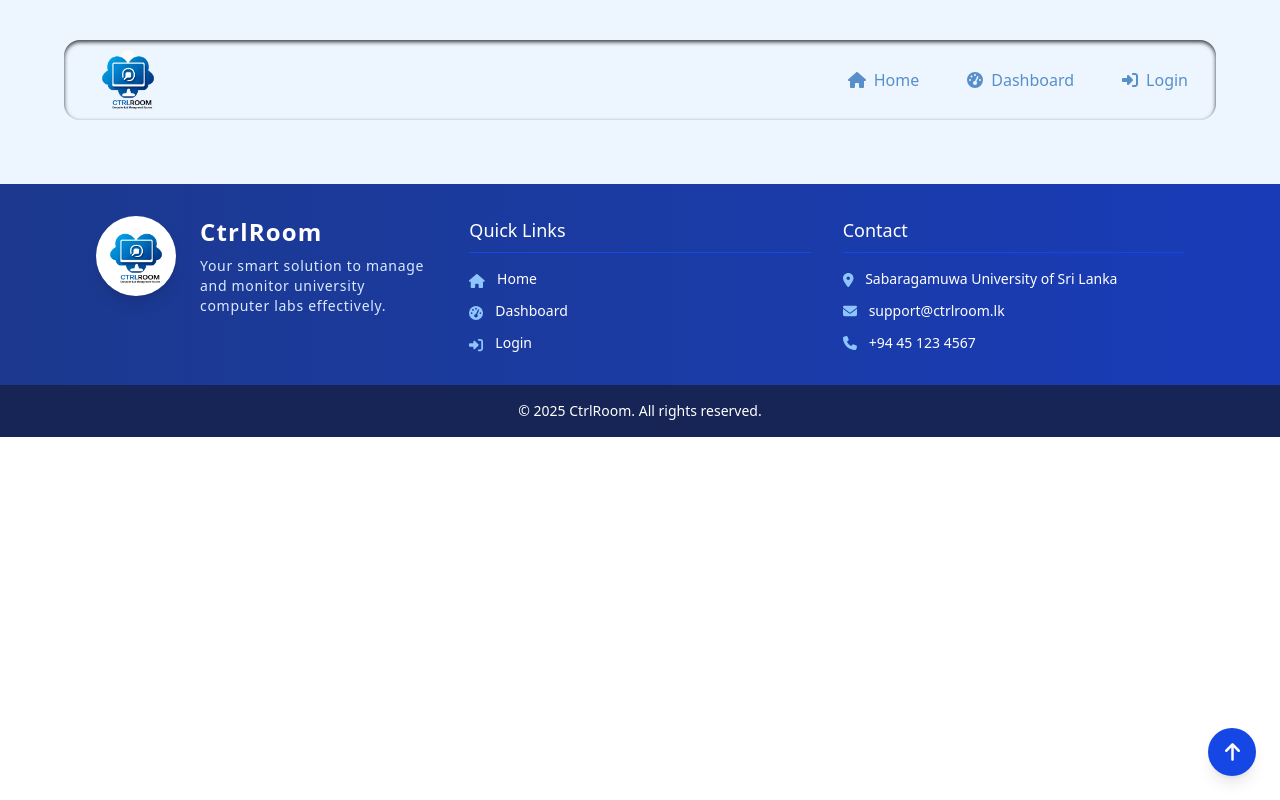
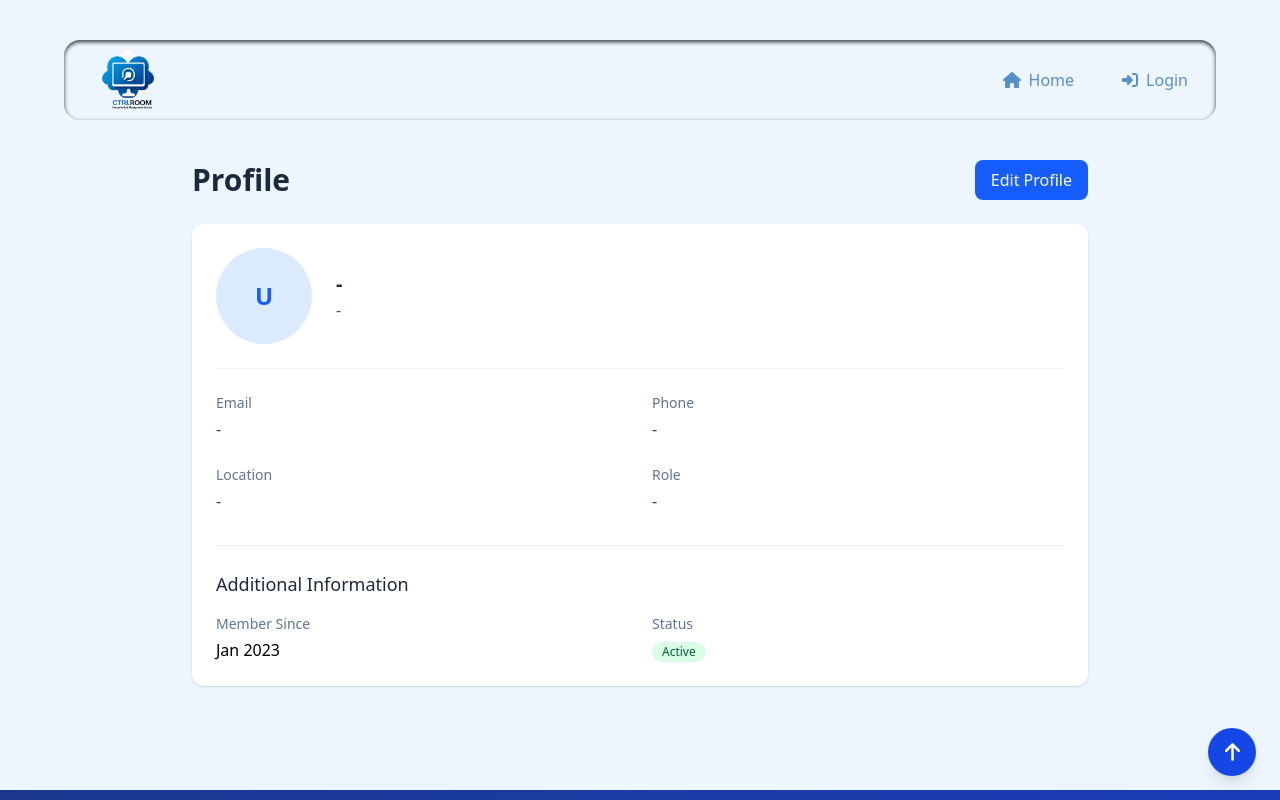
Before and after one commit to Thushan2002/CtrlRoom, a React (Vite) app in the folder Frontend/: page /profile in a window 1280 px wide. Shown: the top 800 px of the page. Built offline with nearby package versions, Linux system fonts and the light colour scheme.

Commit message:
fix: navbar and computers page fixed

```diff
--- a/Frontend/src/App.jsx
+++ b/Frontend/src/App.jsx
@@ -6,6 +6,7 @@ import Footer from "./Components/Footer";
 import SignUp from "./Pages/SignUp";
 import Login from "./Pages/Login";
 import { Route, Routes, useLocation } from "react-router-dom";
+import Profile from "./Pages/Profile";
 
 const App = () => {
   const location = useLocation();
@@ -24,6 +25,7 @@ const App = () => {
           <Route path="/" element={<HomePage />} />
           <Route path="/signup" element={<SignUp />} />
           <Route path="/dashboard" element={<Dashboard />} />
+          <Route path="/profile" element={<Profile />} />
         </Routes>
       </div>
       <Footer />
--- a/Frontend/src/Components/Navbar.jsx
+++ b/Frontend/src/Components/Navbar.jsx
@@ -58,10 +58,11 @@ const Navbar = () => {
           <CustomNavLink to="/" icon={faHome}>
             Home
           </CustomNavLink>
-
-          <CustomNavLink to="/dashboard" icon={faTachometerAlt}>
-            Dashboard
-          </CustomNavLink>
+          {user && (
+            <CustomNavLink to="/dashboard" icon={faTachometerAlt}>
+              Dashboard
+            </CustomNavLink>
+          )}
 
           {role === "admin" && (
             <CustomNavLink to="/complaints" icon={faBug}>
--- a/Frontend/src/Pages/Computers.jsx
+++ b/Frontend/src/Pages/Computers.jsx
@@ -3,7 +3,7 @@ import PcComponent from "../Components/pcComponent";
 
 const computers = Array.from({ length: 48 }, (_, i) => {
   const num = (i + 1).toString().padStart(3, "0");
-  const id = 'PC-${num}';
+  const id = `PC-${num}`;
   const status = (i + 3) % 10 === 0 ? "Unavailable" : "Available";
   return { id, status };
 });
@@ -23,4 +23,4 @@ const Computers = () => {
   );
 };
 
-export default Computers;
+export default Computers;
--- a/Frontend/src/Pages/Profile.jsx
+++ b/Frontend/src/Pages/Profile.jsx
@@ -57,7 +57,7 @@ const Profile = () => {
   };
 
   return (
-    <div className="pb-10 max-w-4xl mx-auto">
+    <div className="py-10 max-w-4xl mx-auto">
       <div className="flex justify-between items-center mb-6">
         <h1 className="text-2xl md:text-3xl font-semibold text-slate-800">
           Profile
```
